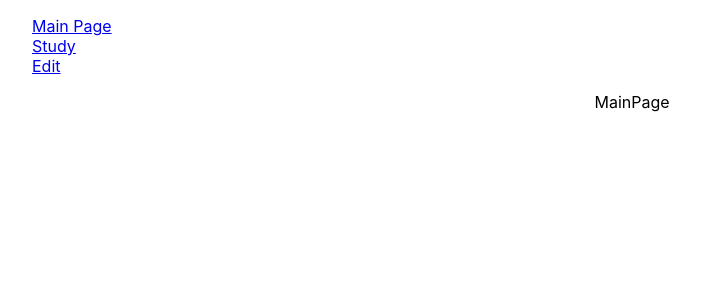
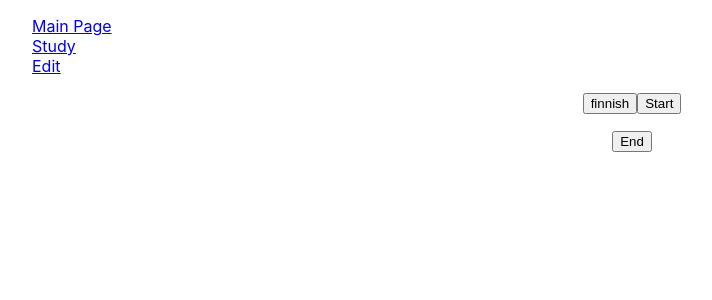
Before and after one commit to ArturHaavisto/fullstack-project, a React (Create React App) app in the folder frontend/: page / in a window 1280 px wide. Shown: the top 300 px of the page, without its empty margins (8-720 px from the left). Built offline with nearby package versions, Linux system fonts and the light colour scheme.

Commit message:
Added vocabulary exercise and result calculation

```diff
--- a/frontend/src/pages/main.js
+++ b/frontend/src/pages/main.js
@@ -1,9 +1,80 @@
+import { useState } from "react";
+import axios from "axios";
 
+const url = "http://localhost:8080/vocabulary";
 
 const MainPage = () => {
-    return (
-        <div>MainPage</div>
-    )
+  const [vocabularyList, setVocabularyList] = useState([]);
+  const [guessLanguage, setGuessLanguage] = useState("finnish");
+  const [result, setResult] = useState("");
+
+  const getVocabularyList = async () => {
+    const result = await axios.get(url);
+    const list = result.data;
+    let newList = [];
+    for (let object of list) {
+      if (guessLanguage === "finnish") {
+        newList.push({
+          word: object.english,
+          guess: object.finnish,
+          input: "",
+        });
+      } else {
+        newList.push({
+          word: object.finnish,
+          guess: object.english,
+          input: "",
+        });
+      }
+    }
+    setVocabularyList(newList);
+    setResult("");
+  };
+
+  const setExercise = () => {
+    guessLanguage === "finnish"
+      ? setGuessLanguage("english")
+      : setGuessLanguage("finnish");
+  };
+
+  const changeInput = (index, input) => {
+    let newList = [...vocabularyList];
+    let item = { ...newList[index] };
+    item.input = input;
+    newList[index] = item;
+    setVocabularyList(newList);
+  };
+
+  const calculateResult = () => {
+    let result = 0;
+    for (let object of vocabularyList) {
+      if (object.guess.toLowerCase() === object.input.toLowerCase()) {
+        result++;
+      }
+    }
+    setResult(`${result} / ${vocabularyList.length}`);
+  };
+
+  return (
+    <div>
+      <button onClick={setExercise}>{guessLanguage}</button>
+      <button onClick={getVocabularyList}>Start</button>
+      <ul>
+        {vocabularyList.map((object, index) => (
+          <li key={index}>
+            {object.word}
+            <input
+              value={object.input}
+              onChange={(e) => changeInput(index, e.target.value)}
+            ></input>
+          </li>
+        ))}
+      </ul>
+
+      <button onClick={calculateResult}>End</button>
+      <p>{result}</p>
+    </div>
+  );
 };
 
 export default MainPage;
```
